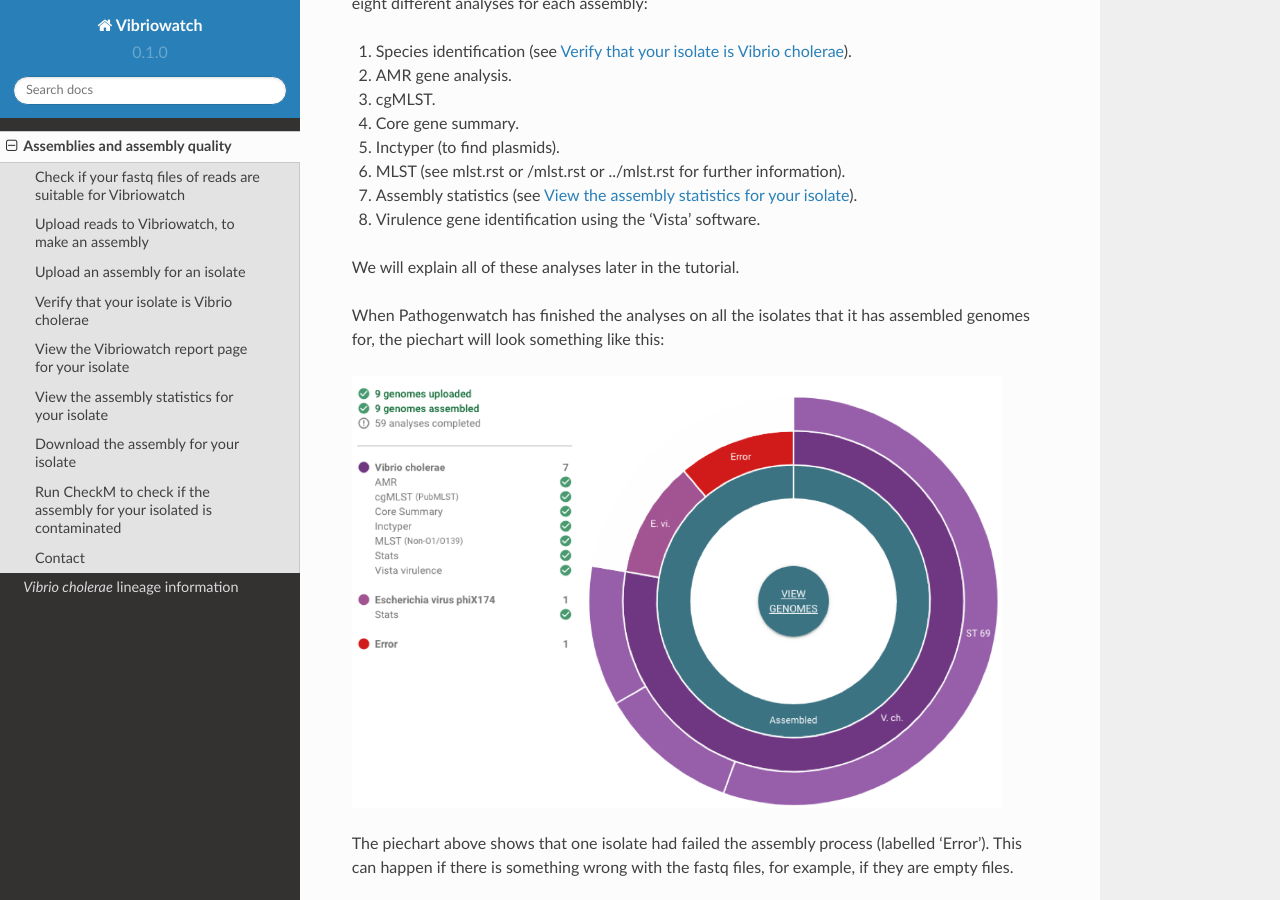
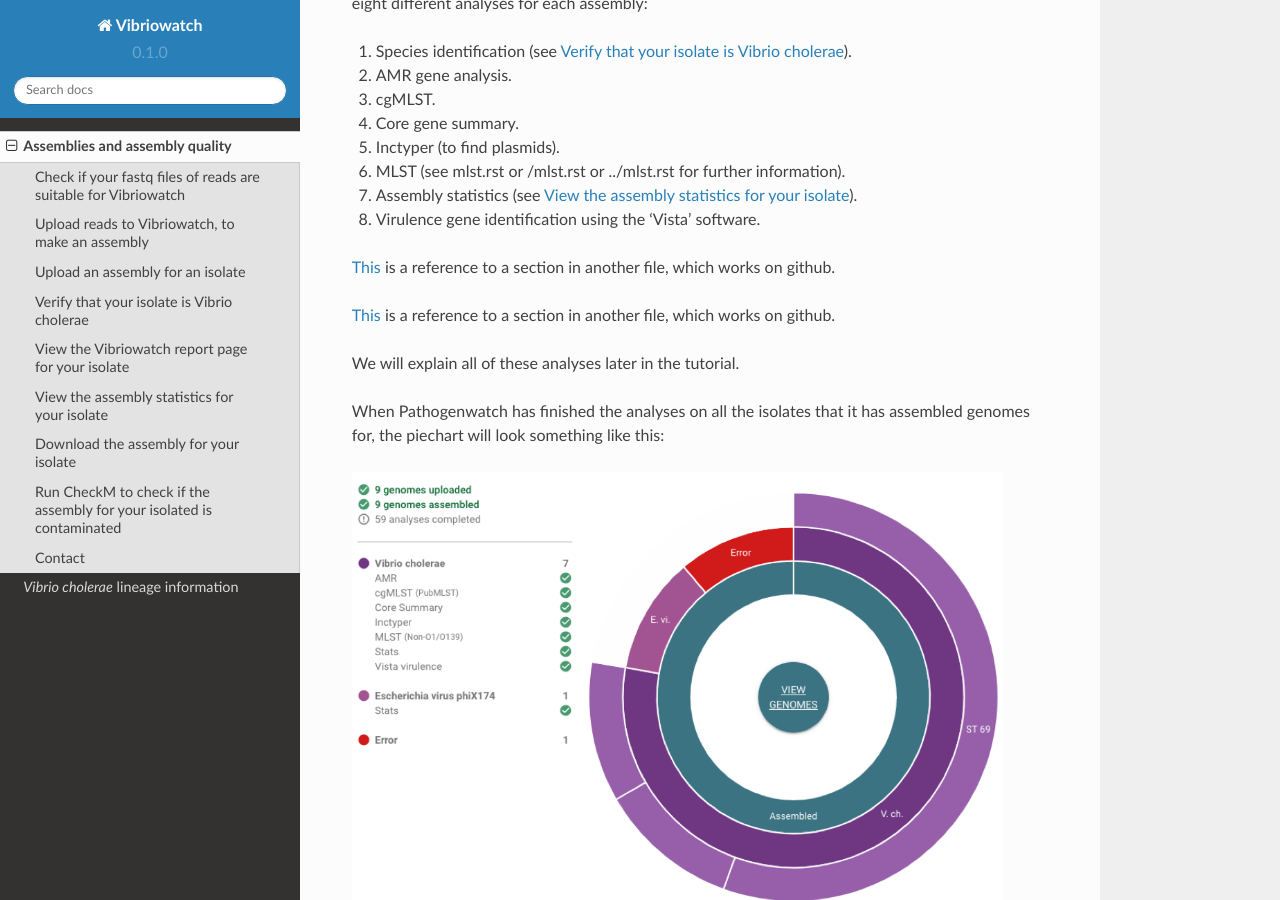
Before and after one commit to avrilcoghlan/cholerabook, a Sphinx documentation site: the page built from docs/source/assemblies.rst, in a window 1280 px wide and 900 px high, scrolled down 4666 px. Built offline with Sphinx 7.4.7 and the Read the Docs theme 2.0.0, drawn with Linux system fonts in a browser that asks for light colours.

Commit message:
Update assemblies.rst
Updating cross-references.

```diff
--- a/docs/source/assemblies.rst
+++ b/docs/source/assemblies.rst
@@ -105,6 +105,10 @@ We call the *Vibrio cholerae* component of Pathogenwatch 'Vibriowatch'. Vibriowa
 #. Assembly statistics (see `View the assembly statistics for your isolate`_).
 #. Virulence gene identification using the 'Vista' software.
 
+`This <other.rst#section>`__ is a reference to a section in another file, which works on github.
+
+`This <mlst.rst>`__ is a reference to a section in another file, which works on github.
+
 We will explain all of these analyses later in the tutorial.
 
 When Pathogenwatch has finished the analyses on all the isolates that it has assembled genomes for, the piechart will look something like this:
```
